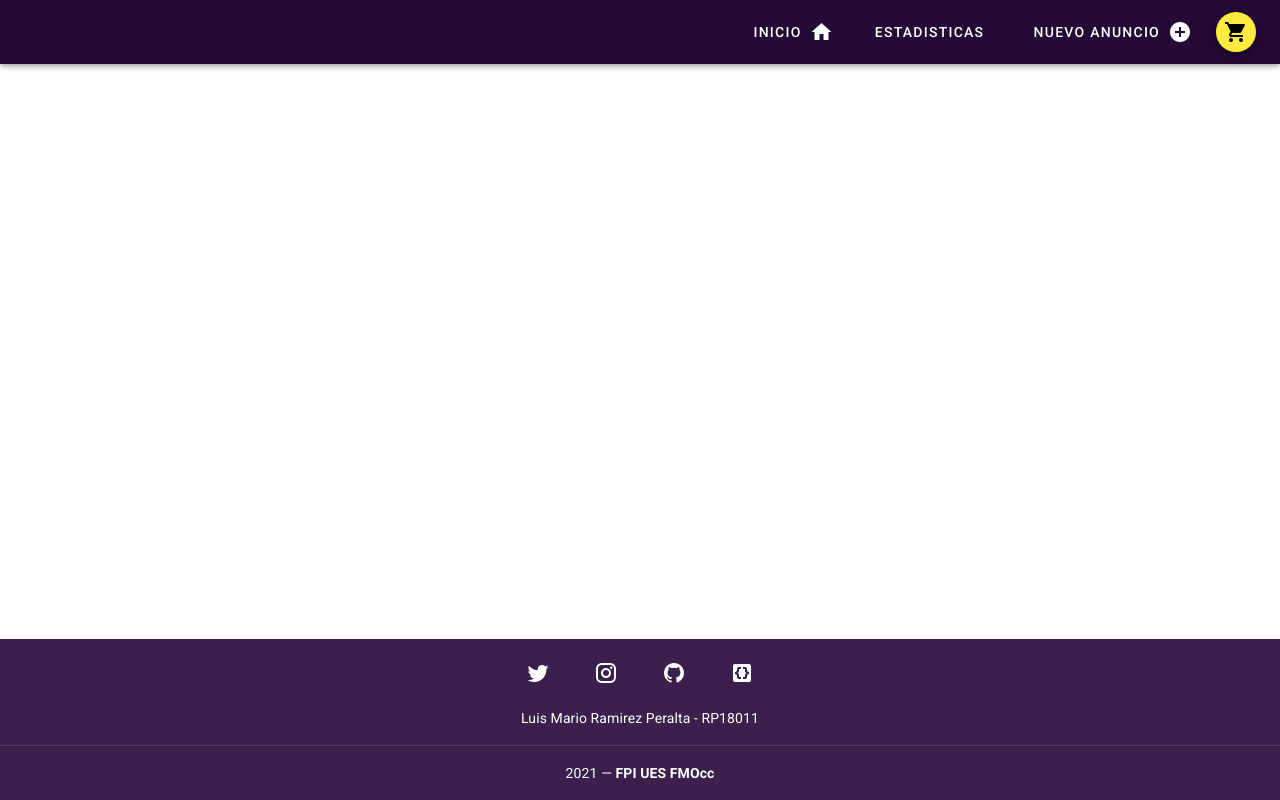
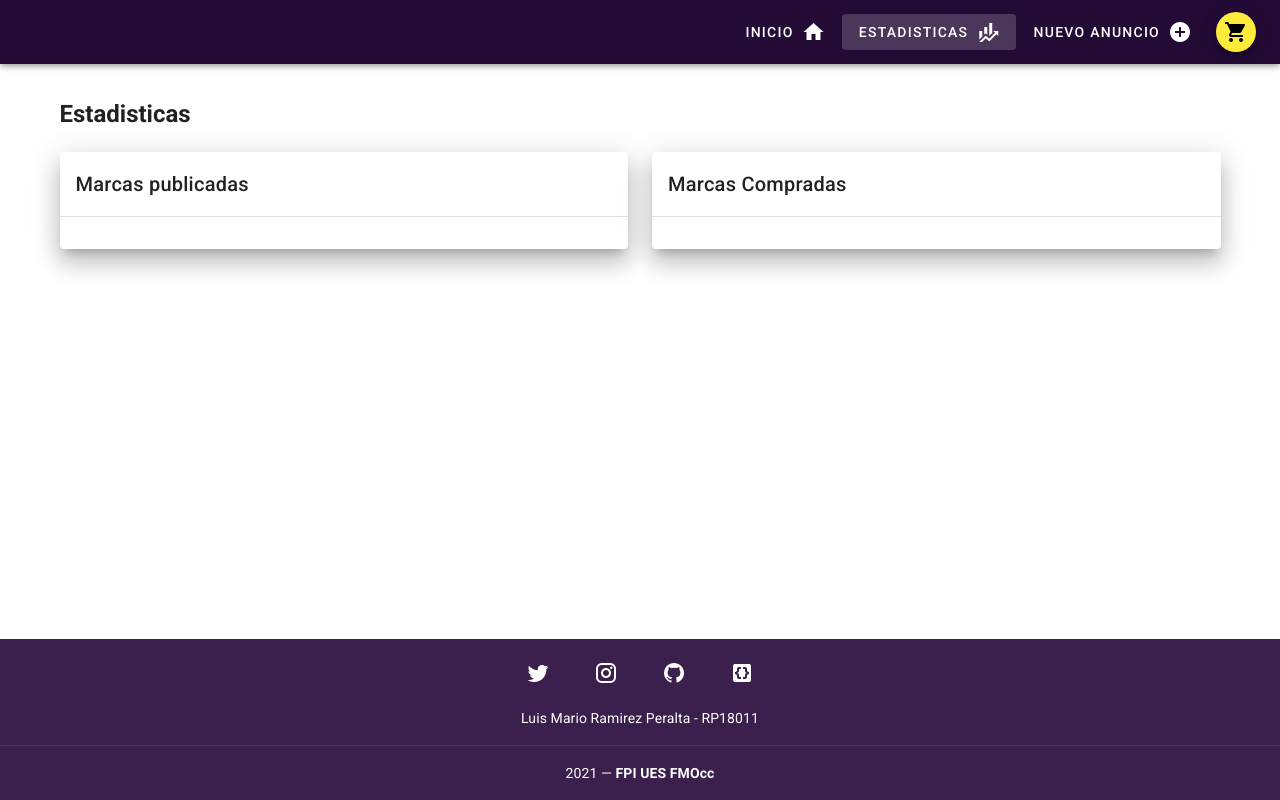
Before and after one commit to luismarioram99/parcial-vue, a Vue app: page /stats in a window 1280 px wide. Built offline with nearby package versions, Linux system fonts and the light colour scheme; what vuefire would draw is missing.

Commit message:
Añadida página de estadísticas

```diff
--- a/public/index.html
+++ b/public/index.html
@@ -4,7 +4,7 @@
     <meta charset="utf-8">
     <meta http-equiv="X-UA-Compatible" content="IE=edge">
     <meta name="viewport" content="width=device-width,initial-scale=1.0">
-    <link rel="icon" href="<%= BASE_URL %>favicon.ico">
+    <link rel="icon" href="<%= BASE_URL %>webicon.png">
     <title><%= htmlWebpackPlugin.options.title %></title>
     <link rel="stylesheet" href="https://fonts.googleapis.com/css?family=Roboto:100,300,400,500,700,900">
     <link rel="stylesheet" href="https://cdn.jsdelivr.net/npm/@mdi/font@latest/css/materialdesignicons.min.css">
--- a/src/App.vue
+++ b/src/App.vue
@@ -21,7 +21,8 @@
           </v-list-item-icon>
           <v-list-item-title>Home</v-list-item-title>
         </v-list-item>
-        <v-list-item>
+
+        <v-list-item link to="/stats">
           <v-list-item-icon>
             <v-icon>mdi-finance</v-icon>
           </v-list-item-icon>
@@ -55,10 +56,10 @@
 
       <div class="hidden-sm-and-down">
         <v-btn color="primary" elevation="0" to="/" active-class="lighten-1">
-          Inicio <v-icon class="mx-2">mdi-home</v-icon></v-btn
+          Inicio <v-icon class="ml-2">mdi-home</v-icon></v-btn
         >
-        <v-btn color="primary" elevation="0"
-          >Estadisticas <v-icon class="mx-2">mdi-fina nce</v-icon></v-btn
+        <v-btn color="primary" to="/stats" elevation="0"
+          >Estadisticas <v-icon class="ml-2">mdi-finance</v-icon></v-btn
         >
 
         <NuevoAnuncio />
--- a/src/router/index.js
+++ b/src/router/index.js
@@ -6,6 +6,7 @@ import Cart from '../views/Cart.vue'
 import Checkout from '../views/Checkout.vue'
 import Done from '../views/Done.vue'
 import Terms from '../views/Terms.vue'
+import Estadisticas from '../views/Estadisticas.vue'
 Vue.use(VueRouter)
 
 const routes = [
@@ -36,7 +37,10 @@ const routes = [
     path: '/terms',
     name: 'Terminos',
     component: Terms
-
+  }, {
+    path: '/stats',
+    name: 'Estadisticas',
+    component: Estadisticas
   }
 ]
 
--- /dev/null
+++ b/src/views/Estadisticas.vue
@@ -0,0 +1,43 @@
+<template>
+  <div>
+    <v-container class="my-5">
+      <h2 class="mb-5">Estadisticas</h2>
+
+      <v-row>
+        <v-col col="12" md="6">
+          <v-card elevation="15">
+            <v-card-title>
+              Marcas publicadas
+            </v-card-title>
+            <v-divider></v-divider>
+            <v-card-text>
+
+            </v-card-text>
+          </v-card>
+        </v-col>
+        <v-col col="12" md="6">
+          <v-card elevation="15">
+            <v-card-title>
+              Marcas Compradas
+            </v-card-title>
+            <v-divider></v-divider>
+            <v-card-text>
+
+            </v-card-text>
+          </v-card>
+        </v-col>
+      </v-row>
+
+    </v-container>
+  </div>
+</template>
+
+<script>
+export default {
+
+}
+</script>
+
+<style scoped>
+
+</style>
```
Also changed, not shown: public/webicon.png (added).
